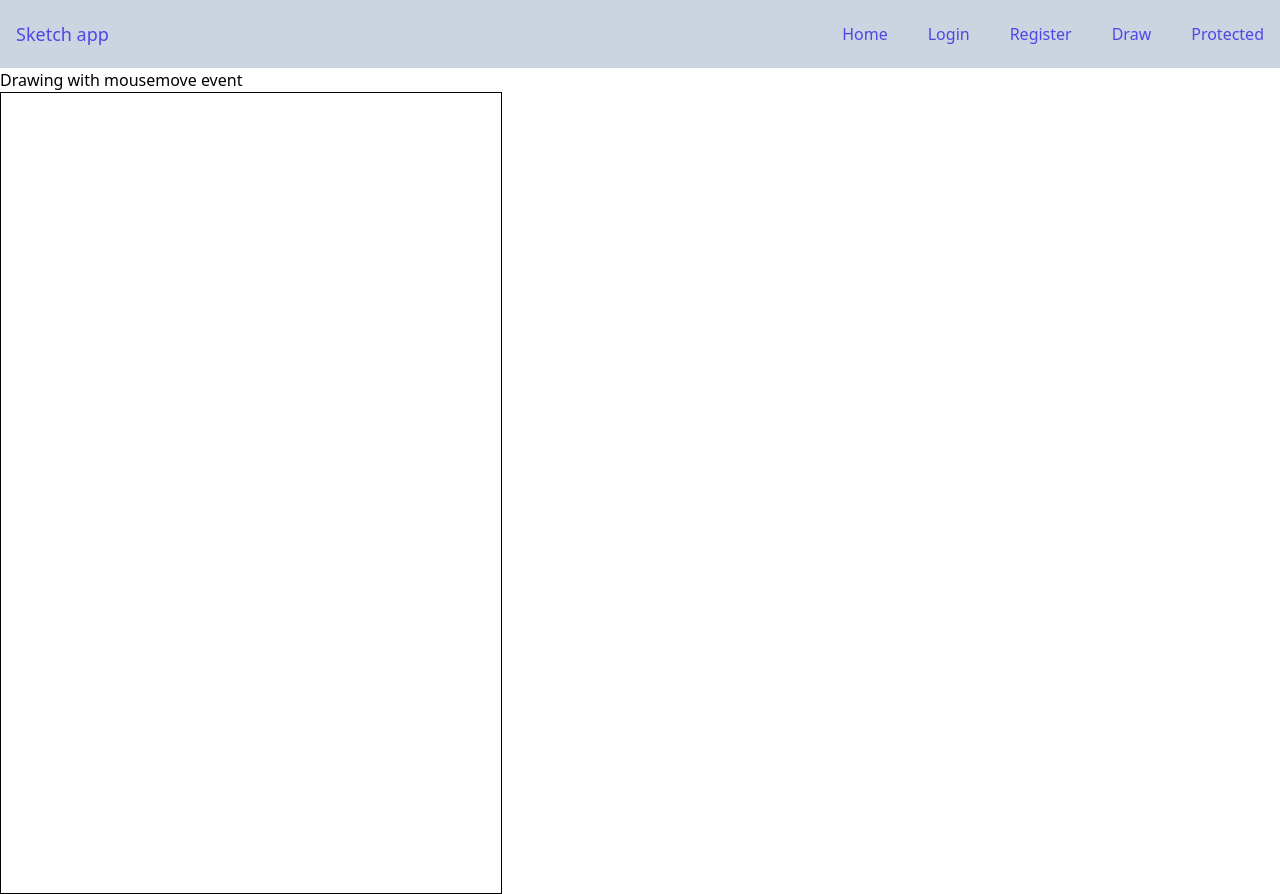
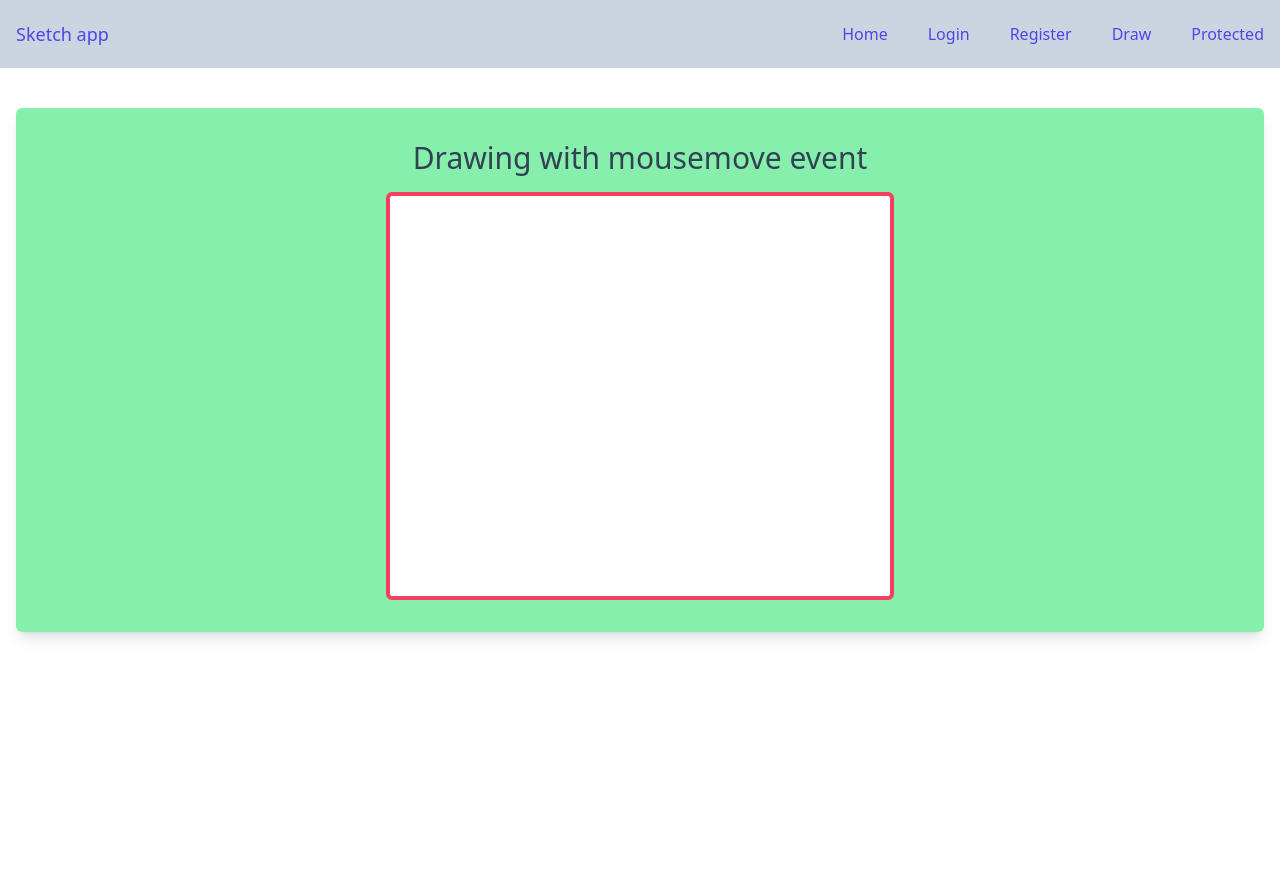
Before and after one commit to waddo4/fp-sketch-app, a Vue app: page /draw in a window 1280 px wide. After the commit the page ends 800 px from the top, so only its background shows below. Built offline with nearby package versions, Linux system fonts and the light colour scheme; no server answers.

Commit message:
draw page setup

```diff
--- a/src/views/DrawView.vue
+++ b/src/views/DrawView.vue
@@ -1,8 +1,10 @@
 <template>
-    <div id="app">
-    <h1>Drawing with mousemove event</h1>
-    <canvas id="canvas" width="500" height="800" style="border: 1px solid;"></canvas>
-  </div>
+    <div class="max-w-screen-xl mx-auto px-4 py-10">
+        <div class="p-8 flex flex-col items-center bg-green-300 rounded-md shadow-lg ">
+            <h1 class="flex text-3xl text-slate-700 mb-4">Drawing with mousemove event</h1>
+            <canvas id="canvas" width="500" height="400" class="rounded-md border-4 border-rose-500 bg-white"></canvas>
+        </div>
+    </div>
 </template>
 
 <script>
--- a/src/views/HomeView.vue
+++ b/src/views/HomeView.vue
@@ -1,7 +1,7 @@
 <template>
     <div class="max-w-screen-sm mx-auto px-4 py-10">
       <div class="p-8 flex flex-col items-center bg-green-300 rounded-md shadow-lg ">
-             <h1 class=" flex text-3xl text-slate-700 mb-4 ">Sketch app</h1>
+             <h1 class="flex text-3xl text-slate-700 mb-4">Sketch app</h1>
 
              <router-link :to="{name: 'Login'}" custom v-slot="{ navigate }">
               <button @click="navigate"
```
